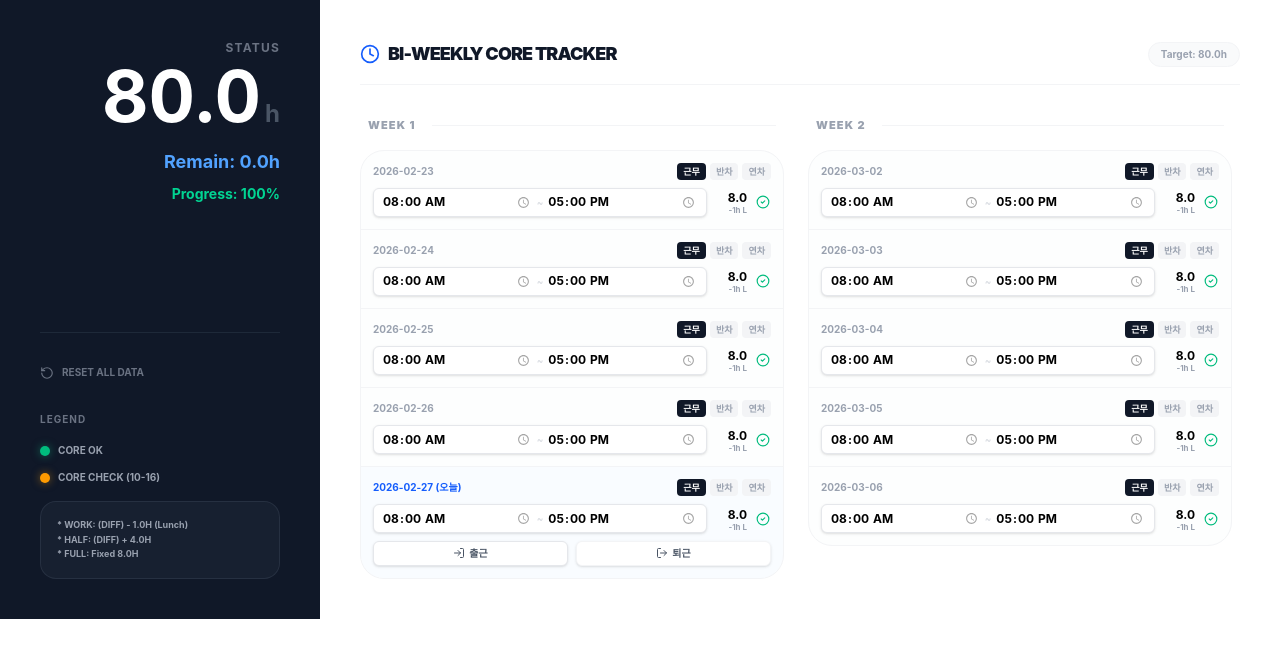
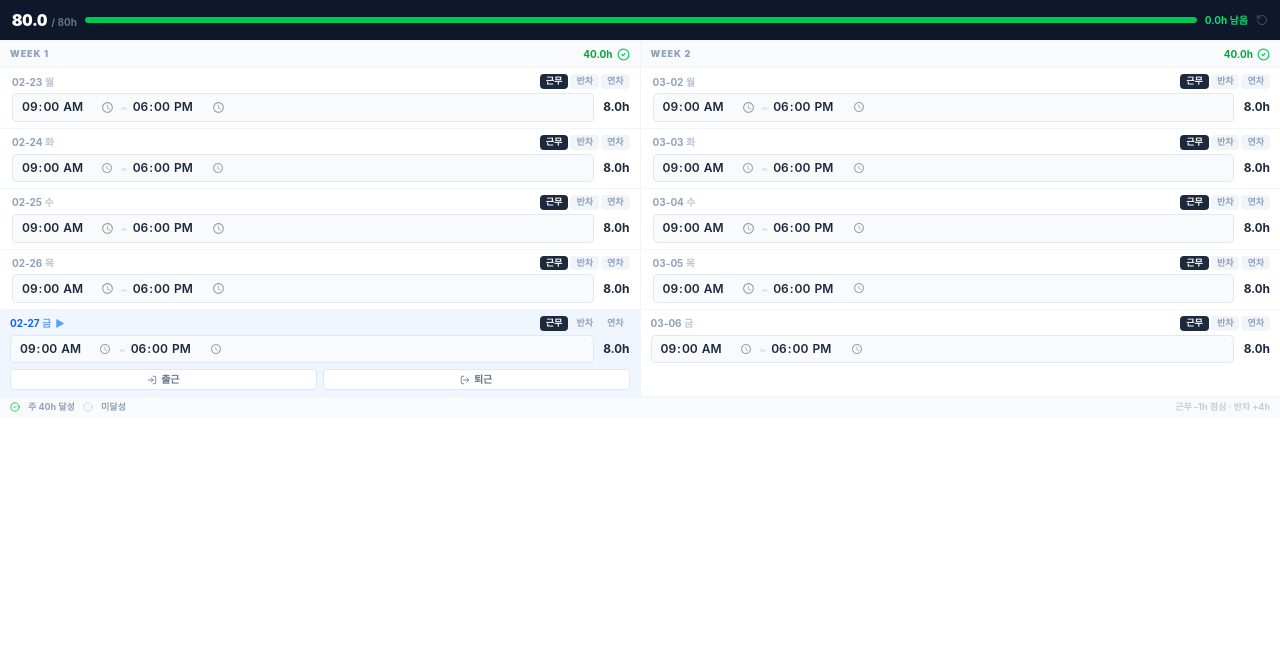
Before and after one commit to many-yun/core80, a React (Vite) app: page / in a window 1280 px wide. Shown: the top 658 px of the page. Built offline with nearby package versions, Linux system fonts and the light colour scheme.

Commit message:
electron-store 추가

```diff
--- a/package.json
+++ b/package.json
@@ -11,6 +11,7 @@
   },
   "dependencies": {
     "@tailwindcss/vite": "^4.2.0",
+    "electron-store": "^11.0.2",
     "lucide-react": "^0.575.0",
     "react": "^18.2.0",
     "react-dom": "^18.2.0",
--- /dev/null
+++ b/preload.ts
@@ -0,0 +1,6 @@
+import { contextBridge, ipcRenderer } from 'electron';
+
+contextBridge.exposeInMainWorld('api', {
+   getLogs: () => ipcRenderer.invoke('get-logs'),
+   setLogs: (logs: any[]) => ipcRenderer.invoke('set-logs', logs),
+});
--- a/src/App.css
+++ b/src/App.css
@@ -6,7 +6,6 @@
    text-align: center;
 }
 
-@import url('https://fonts.googleapis.com/css2?family=JetBrains+Mono:wght@300;400;500;700&display=swap');
 * {
    box-sizing: border-box;
 }
--- a/src/App.tsx
+++ b/src/App.tsx
@@ -1,10 +1,8 @@
-import React, { useState, useMemo } from 'react';
-import { AlertCircle, CheckCircle2, Clock, RotateCcw, LogIn, LogOut } from 'lucide-react';
+import { useState, useMemo } from 'react';
+import { LogIn, LogOut, RotateCcw, CheckCircle2, Circle } from 'lucide-react';
 
-// --- Constants ---
-const CORE_START = '10:00';
-const CORE_END = '16:00';
 const TARGET_HOURS = 80;
+const WEEK_TARGET = 40;
 
 type LogType = 'work' | 'half' | 'full';
 
@@ -18,164 +16,142 @@ interface WorkLog {
 
 const calculateHours = (log: WorkLog): number => {
    if (log.type === 'full') return 8;
-
+   if (!log.start || !log.end) return 0;
    const [sH, sM] = log.start.split(':').map(Number);
    const [eH, eM] = log.end.split(':').map(Number);
-   const diffMinutes = eH * 60 + eM - (sH * 60 + sM);
-   let workedHours = diffMinutes / 60;
-
-   if (log.type === 'work') {
-      // 일반 근무: 점심시간 1시간 제외 (최소 0시간 보장)
-      workedHours = Math.max(0, workedHours - 1);
-   } else if (log.type === 'half') {
-      // 반차: 실제 근무 시간 + 4시간 (반차는 점심시간 제외 로직을 보통 포함하지 않거나 이미 퇴근/출근으로 처리됨)
-      workedHours = workedHours + 4;
-   }
-
-   return Math.max(0, workedHours);
+   const diff = (eH * 60 + eM - (sH * 60 + sM)) / 60;
+   if (log.type === 'half') return Math.max(0, diff) + 4;
+   return Math.max(0, diff - 1);
 };
 
-const isCoreOk = (log: WorkLog): boolean => {
-   if (log.type === 'full') return true;
-   return log.start <= CORE_START && log.end >= CORE_END;
+const nowStr = () => {
+   const d = new Date();
+   return `${String(d.getHours()).padStart(2, '0')}:${String(d.getMinutes()).padStart(2, '0')}`;
 };
 
-const getCurrentTime = () => {
-   const now = new Date();
-   return `${String(now.getHours()).padStart(2, '0')}:${String(now.getMinutes()).padStart(2, '0')}`;
-};
+const todayStr = () => new Date().toISOString().split('T')[0];
 
-const getTodayString = () => new Date().toISOString().split('T')[0];
-
-const generateInitialLogs = (): WorkLog[] => {
+const generateLogs = (): WorkLog[] => {
    const logs: WorkLog[] = [];
-   const startDay = new Date();
-   // 이번 주 월요일 찾기
-   startDay.setDate(startDay.getDate() - (startDay.getDay() === 0 ? 6 : startDay.getDay() - 1));
-
-   let count = 0;
-   const current = new Date(startDay);
-
-   while (count < 10) {
-      if (current.getDay() !== 0 && current.getDay() !== 6) {
+   const d = new Date();
+   d.setDate(d.getDate() - (d.getDay() === 0 ? 6 : d.getDay() - 1));
+   while (logs.length < 10) {
+      if (d.getDay() !== 0 && d.getDay() !== 6) {
          logs.push({
             id: crypto.randomUUID(),
-            date: current.toISOString().split('T')[0],
-            start: '08:00',
-            end: '17:00',
+            date: d.toISOString().split('T')[0],
+            start: '09:00',
+            end: '18:00',
             type: 'work',
          });
-         count++;
       }
-      current.setDate(current.getDate() + 1);
+      d.setDate(d.getDate() + 1);
    }
    return logs;
 };
 
+const TYPE_LABELS: Record<LogType, string> = { work: '근무', half: '반차', full: '연차' };
+const DAY_KR = ['일', '월', '화', '수', '목', '금', '토'];
+
 export default function App() {
-   const [logs, setLogs] = useState<WorkLog[]>(generateInitialLogs());
-   const today = getTodayString();
+   const [logs, setLogs] = useState<WorkLog[]>(generateLogs);
+   const today = todayStr();
 
    const stats = useMemo(() => {
-      const total = logs.reduce((acc, log) => acc + calculateHours(log), 0);
+      const total = logs.reduce((a, l) => a + calculateHours(l), 0);
+      const w1 = logs.slice(0, 5).reduce((a, l) => a + calculateHours(l), 0);
+      const w2 = logs.slice(5, 10).reduce((a, l) => a + calculateHours(l), 0);
       return {
          total: total.toFixed(1),
          remain: Math.max(0, TARGET_HOURS - total).toFixed(1),
-         percent: Math.min(100, (total / TARGET_HOURS) * 100).toFixed(0),
+         pct: Math.min(100, (total / TARGET_HOURS) * 100),
+         w1Done: w1 >= WEEK_TARGET,
+         w2Done: w2 >= WEEK_TARGET,
+         w1h: w1.toFixed(1),
+         w2h: w2.toFixed(1),
       };
    }, [logs]);
 
-   const updateLog = (id: string, updates: Partial<WorkLog>) => {
-      setLogs(logs.map((log) => (log.id === id ? { ...log, ...updates } : log)));
-   };
-
-   const resetAll = () => {
-      if (window.confirm('모든 기록을 초기 상태로 되돌리시겠습니까?')) {
-         setLogs(generateInitialLogs());
-      }
-   };
+   const update = (id: string, u: Partial<WorkLog>) => setLogs(logs.map((l) => (l.id === id ? { ...l, ...u } : l)));
 
    const week1 = logs.slice(0, 5);
    const week2 = logs.slice(5, 10);
 
-   const LogItem = ({ log }: { log: WorkLog }) => {
+   const barColor = stats.pct >= 100 ? 'bg-green-500' : stats.pct >= 60 ? 'bg-blue-500' : 'bg-amber-400';
+   const remainColor = stats.pct >= 100 ? 'text-green-400' : stats.pct >= 60 ? 'text-blue-400' : 'text-amber-400';
+
+   const Row = ({ log }: { log: WorkLog }) => {
       const isToday = log.date === today;
+      const day = DAY_KR[new Date(log.date + 'T00:00:00').getDay()];
+      const hrs = calculateHours(log);
 
       return (
          <div
-            className={`p-3 group transition-colors border-b border-gray-100 last:border-0 ${isToday ? 'bg-blue-50/30' : 'hover:bg-gray-50'}`}>
-            <div className="flex items-center justify-between mb-2">
-               <div className="flex items-center gap-2">
-                  <span className={`text-[10px] font-bold ${isToday ? 'text-blue-600' : 'text-gray-400'}`}>
-                     {log.date} {isToday && '(오늘)'}
-                  </span>
-               </div>
-               <div className="flex gap-1">
+            className={`px-2.5 py-1.5 border-b border-slate-100 last:border-0 border-l-2 transition-colors ${isToday ? 'bg-blue-50 border-l-blue-500' : 'hover:bg-slate-50 border-l-transparent'}`}>
+            {/* Line 1: date + type pills */}
+            <div className="flex items-center justify-between mb-1">
+               <span className={`text-[10px] font-bold ${isToday ? 'text-blue-600' : 'text-slate-400'}`}>
+                  {log.date.slice(5)} <span className="opacity-60">{day}</span>
+                  {isToday && <span className="ml-1 text-blue-400">▶</span>}
+               </span>
+               <div className="flex gap-0.5">
                   {(['work', 'half', 'full'] as LogType[]).map((t) => (
                      <button
                         key={t}
-                        onClick={() => updateLog(log.id, { type: t })}
-                        className={`px-1.5 py-0.5 rounded text-[9px] uppercase font-bold transition-colors ${
-                           log.type === t ? 'bg-gray-900 text-white' : 'bg-gray-100 text-gray-400 hover:bg-gray-200'
+                        onClick={() => update(log.id, { type: t })}
+                        className={`px-1.5 py-px rounded text-[9px] font-bold border-none cursor-pointer transition-colors ${
+                           log.type === t ? 'bg-slate-800 text-white' : 'bg-slate-100 text-slate-400 hover:bg-slate-200'
                         }`}>
-                        {t === 'work' ? '근무' : t === 'half' ? '반차' : '연차'}
+                        {TYPE_LABELS[t]}
                      </button>
                   ))}
                </div>
             </div>
 
-            <div className="flex items-center gap-2">
-               {log.type !== 'full' ? (
+            {/* Line 2: time inputs + hours */}
+            <div className="flex items-center gap-1.5">
+               {log.type === 'full' ? (
+                  <div className="flex-1 text-center text-[10px] font-bold text-slate-400 bg-slate-100 rounded py-1">
+                     연차 — 8.0h
+                  </div>
+               ) : (
                   <div
-                     className={`flex-1 flex items-center rounded-md px-2 py-1 border transition-all ${log.type === 'half' ? 'bg-blue-50/50 border-blue-100' : 'bg-white border-gray-200 shadow-sm'}`}>
+                     className={`flex flex-1 items-center gap-1 rounded px-2 py-1 border ${
+                        log.type === 'half' ? 'bg-blue-50 border-blue-200' : 'bg-slate-50 border-slate-200'
+                     }`}>
                      <input
                         type="time"
                         value={log.start}
-                        onChange={(e) => updateLog(log.id, { start: e.target.value })}
-                        className="bg-transparent w-full text-xs outline-none font-bold"
+                        onChange={(e) => update(log.id, { start: e.target.value })}
+                        className="bg-transparent border-none outline-none text-xs font-semibold text-slate-800 w-24"
                      />
-                     <span className="mx-1 text-gray-300 text-[10px]">~</span>
+                     <span className="text-slate-300 text-[10px]">~</span>
                      <input
                         type="time"
                         value={log.end}
-                        onChange={(e) => updateLog(log.id, { end: e.target.value })}
-                        className="bg-transparent w-full text-xs outline-none font-bold"
+                        onChange={(e) => update(log.id, { end: e.target.value })}
+                        className="bg-transparent border-none outline-none text-xs font-semibold text-slate-800 w-24"
                      />
                   </div>
-               ) : (
-                  <div className="flex-1 flex items-center justify-center bg-gray-900 text-white rounded-md py-1 text-xs font-bold">
-                     Full Day Off (8.0h)
-                  </div>
                )}
-
-               <div className="w-8 text-right flex flex-col items-end">
-                  <span className="text-xs font-bold">{calculateHours(log).toFixed(1)}</span>
-                  {log.type === 'half' && <span className="text-[8px] text-blue-500 font-bold leading-none">+4h</span>}
-                  {log.type === 'work' && (
-                     <span className="text-[8px] text-gray-400 font-bold leading-none">-1h L</span>
-                  )}
-               </div>
-
-               <div className="w-4 flex justify-center">
-                  {isCoreOk(log) ? (
-                     <CheckCircle2 size={14} className="text-emerald-500" />
-                  ) : (
-                     <AlertCircle size={14} className="text-amber-500" />
-                  )}
-               </div>
+               <span
+                  className={`text-xs font-bold min-w-[30px] text-right tabular-nums ${hrs > 0 ? 'text-slate-800' : 'text-slate-300'}`}>
+                  {hrs > 0 ? `${hrs.toFixed(1)}h` : '—'}
+               </span>
             </div>
 
+            {/* Line 3: clock buttons (today only) */}
             {isToday && log.type !== 'full' && (
-               <div className="flex gap-2 mt-2">
+               <div className="flex gap-1.5 mt-1.5">
                   <button
-                     onClick={() => updateLog(log.id, { start: getCurrentTime() })}
-                     className="flex-1 flex items-center justify-center gap-1 py-1 rounded-md bg-white border border-gray-200 text-[10px] font-bold text-gray-600 hover:bg-blue-600 hover:text-white hover:border-blue-600 transition-all shadow-sm">
-                     <LogIn size={12} /> 출근
+                     onClick={() => update(log.id, { start: nowStr() })}
+                     className="flex flex-1 items-center justify-center gap-1 py-0.5 rounded border border-slate-200 text-[10px] font-bold cursor-pointer bg-white text-slate-500 hover:bg-blue-600 hover:text-white hover:border-blue-600 transition-all">
+                     <LogIn size={10} /> 출근
                   </button>
                   <button
-                     onClick={() => updateLog(log.id, { end: getCurrentTime() })}
-                     className="flex-1 flex items-center justify-center gap-1 py-1 rounded-md bg-white border border-gray-100 text-[10px] font-bold text-gray-600 hover:bg-emerald-600 hover:text-white hover:border-emerald-600 transition-all shadow-sm">
-                     <LogOut size={12} /> 퇴근
+                     onClick={() => update(log.id, { end: nowStr() })}
+                     className="flex flex-1 items-center justify-center gap-1 py-0.5 rounded border border-slate-200 text-[10px] font-bold cursor-pointer bg-white text-slate-500 hover:bg-green-600 hover:text-white hover:border-green-600 transition-all">
+                     <LogOut size={10} /> 퇴근
                   </button>
                </div>
             )}
@@ -184,91 +160,65 @@ export default function App() {
    };
 
    return (
-      <div className="w-full min-w-5xl bg-white overflow-hidden flex flex-col md:flex-row">
-         {/* Left Side: Display Stats */}
-         <div className="w-full md:w-1/4 bg-gray-900 p-8 md:p-10 text-right flex flex-col justify-between">
-            <div>
-               <div className="text-gray-500 text-xs uppercase tracking-widest mb-1 font-bold">Status</div>
-               <div className="text-white text-7xl font-bold mb-4 tabular-nums">
-                  {stats.total}
-                  <span className="text-2xl ml-1 text-gray-600">h</span>
-               </div>
-               <div className="space-y-2 text-sm">
-                  <div className="text-blue-400 font-bold text-lg">Remain: {stats.remain}h</div>
-                  <div className="text-emerald-400 font-bold">Progress: {stats.percent}%</div>
-               </div>
+      <div className="w-full min-w-140 bg-white font-sans text-sm text-slate-800">
+         {/* Top stats bar */}
+         <div className="flex items-center gap-2 px-3 py-2 bg-slate-900 text-white">
+            <div className="flex items-baseline gap-1 shrink-0">
+               <span className="text-base font-black tabular-nums">{stats.total}</span>
+               <span className="text-[10px] text-slate-500 font-bold">/ {TARGET_HOURS}h</span>
             </div>
-
-            <div className="mt-8 pt-8 border-t border-gray-800 text-left">
-               <button
-                  onClick={resetAll}
-                  className="flex items-center gap-2 text-gray-500 hover:text-red-400 transition-colors text-[10px] uppercase font-bold mb-8 group">
-                  <RotateCcw size={14} className="group-hover:rotate-180 transition-transform duration-500" /> Reset All
-                  Data
-               </button>
-               <h3 className="text-gray-500 text-[10px] uppercase font-bold mb-4 tracking-widest">Legend</h3>
-               <div className="space-y-3">
-                  <div className="flex items-center gap-2 text-[10px] text-gray-400 font-bold uppercase">
-                     <div className="w-2.5 h-2.5 rounded-full bg-emerald-500 shadow-[0_0_8px_rgba(16,185,129,0.5)]"></div>{' '}
-                     Core OK
-                  </div>
-                  <div className="flex items-center gap-2 text-[10px] text-gray-400 font-bold uppercase">
-                     <div className="w-2.5 h-2.5 rounded-full bg-amber-500 shadow-[0_0_8px_rgba(245,158,11,0.5)]"></div>{' '}
-                     Core Check (10-16)
-                  </div>
-                  <div className="p-4 bg-gray-800/50 rounded-2xl border border-gray-700/50 mt-4">
-                     <p className="text-[9px] text-gray-400 leading-relaxed font-bold">
-                        * WORK: (DIFF) - 1.0H (Lunch)
-                        <br />
-                        * HALF: (DIFF) + 4.0H
-                        <br />* FULL: Fixed 8.0H
-                     </p>
-                  </div>
-               </div>
+            <div className="flex-1 h-1.5 bg-slate-700 rounded-full overflow-hidden">
+               <div
+                  className={`h-full rounded-full transition-all duration-500 ${barColor}`}
+                  style={{ width: `${stats.pct}%` }}
+               />
             </div>
+            <span className={`text-[10px] font-bold shrink-0 ${remainColor}`}>{stats.remain}h 남음</span>
+            <button
+               onClick={() => window.confirm('초기화하시겠습니까?') && setLogs(generateLogs())}
+               className="text-slate-600 hover:text-red-400 transition-colors shrink-0 bg-transparent border-none cursor-pointer p-0 flex">
+               <RotateCcw size={12} />
+            </button>
          </div>
 
-         {/* Right Side: 2-Week List */}
-         <div className="flex-1 bg-white p-6 md:p-10 overflow-hidden flex flex-col">
-            <div className="flex items-center justify-between mb-8 border-b border-gray-100 pb-4">
-               <div className="flex items-center gap-2">
-                  <Clock className="text-blue-600" size={20} />
-                  <span className="text-lg font-black text-gray-900 uppercase tracking-tighter">
-                     Bi-Weekly Core Tracker
-                  </span>
-               </div>
-               <div className="text-[10px] font-bold text-gray-400 bg-gray-50 px-3 py-1 rounded-full border border-gray-100">
-                  Target: 80.0h
-               </div>
-            </div>
-
-            <div className="flex flex-col md:flex-row gap-6 overflow-y-auto pr-2 custom-scrollbar max-h-[600px]">
-               {/* Week 1 */}
-               <div className="flex-1">
-                  <div className="flex items-center justify-between mb-4 px-2">
-                     <h4 className="text-[11px] font-black text-gray-400 uppercase tracking-widest">Week 1</h4>
-                     <div className="h-px bg-gray-100 flex-1 ml-4"></div>
-                  </div>
-                  <div className="bg-gray-50/30 rounded-3xl border border-gray-100 overflow-hidden">
-                     {week1.map((log) => (
-                        <LogItem key={log.id} log={log} />
+         {/* Week columns */}
+         <div className="flex border-t border-slate-100">
+            {([week1, week2] as WorkLog[][]).map((week, i) => {
+               const done = i === 0 ? stats.w1Done : stats.w2Done;
+               const wh = i === 0 ? stats.w1h : stats.w2h;
+               return (
+                  <div key={i} className={`flex-1 min-w-0 ${i === 0 ? 'border-r border-slate-100' : ''}`}>
+                     {/* Week header */}
+                     <div className="flex items-center justify-between px-2.5 py-1.5 bg-slate-50 border-b border-slate-100">
+                        <span className="text-[9px] font-black text-slate-400 uppercase tracking-widest">
+                           Week {i + 1}
+                        </span>
+                        <div className="flex items-center gap-1">
+                           <span className={`text-[10px] font-bold ${done ? 'text-green-600' : 'text-slate-400'}`}>
+                              {wh}h
+                           </span>
+                           {done ? (
+                              <CheckCircle2 size={13} className="text-green-500" />
+                           ) : (
+                              <Circle size={13} className="text-slate-300" />
+                           )}
+                        </div>
+                     </div>
+                     {week.map((log) => (
+                        <Row key={log.id} log={log} />
                      ))}
                   </div>
-               </div>
+               );
+            })}
+         </div>
 
-               {/* Week 2 */}
-               <div className="flex-1">
-                  <div className="flex items-center justify-between mb-4 px-2">
-                     <h4 className="text-[11px] font-black text-gray-400 uppercase tracking-widest">Week 2</h4>
-                     <div className="h-px bg-gray-100 flex-1 ml-4"></div>
-                  </div>
-                  <div className="bg-gray-50/30 rounded-3xl border border-gray-100 overflow-hidden">
-                     {week2.map((log) => (
-                        <LogItem key={log.id} log={log} />
-                     ))}
-                  </div>
-               </div>
-            </div>
+         {/* Footer */}
+         <div className="flex items-center gap-2 px-2.5 py-1 border-t border-slate-100 bg-slate-50 text-[9px] text-slate-400 font-bold">
+            <CheckCircle2 size={10} className="text-green-500" />
+            <span>주 40h 달성</span>
+            <Circle size={10} className="text-slate-300" />
+            <span>미달성</span>
+            <span className="ml-auto opacity-50">근무 -1h 점심 · 반차 +4h</span>
          </div>
       </div>
    );
--- /dev/null
+++ b/src/types/global.d.ts
@@ -0,0 +1,10 @@
+export {};
+
+declare global {
+   interface Window {
+      api: {
+         getLogs: () => Promise<any[] | undefined>;
+         setLogs: (logs: any[]) => Promise<void>;
+      };
+   }
+}
```
Also changed, not shown: main.ts (added, +29 -0 lines), 1 other file (tests, documents, lock files or other folders).
